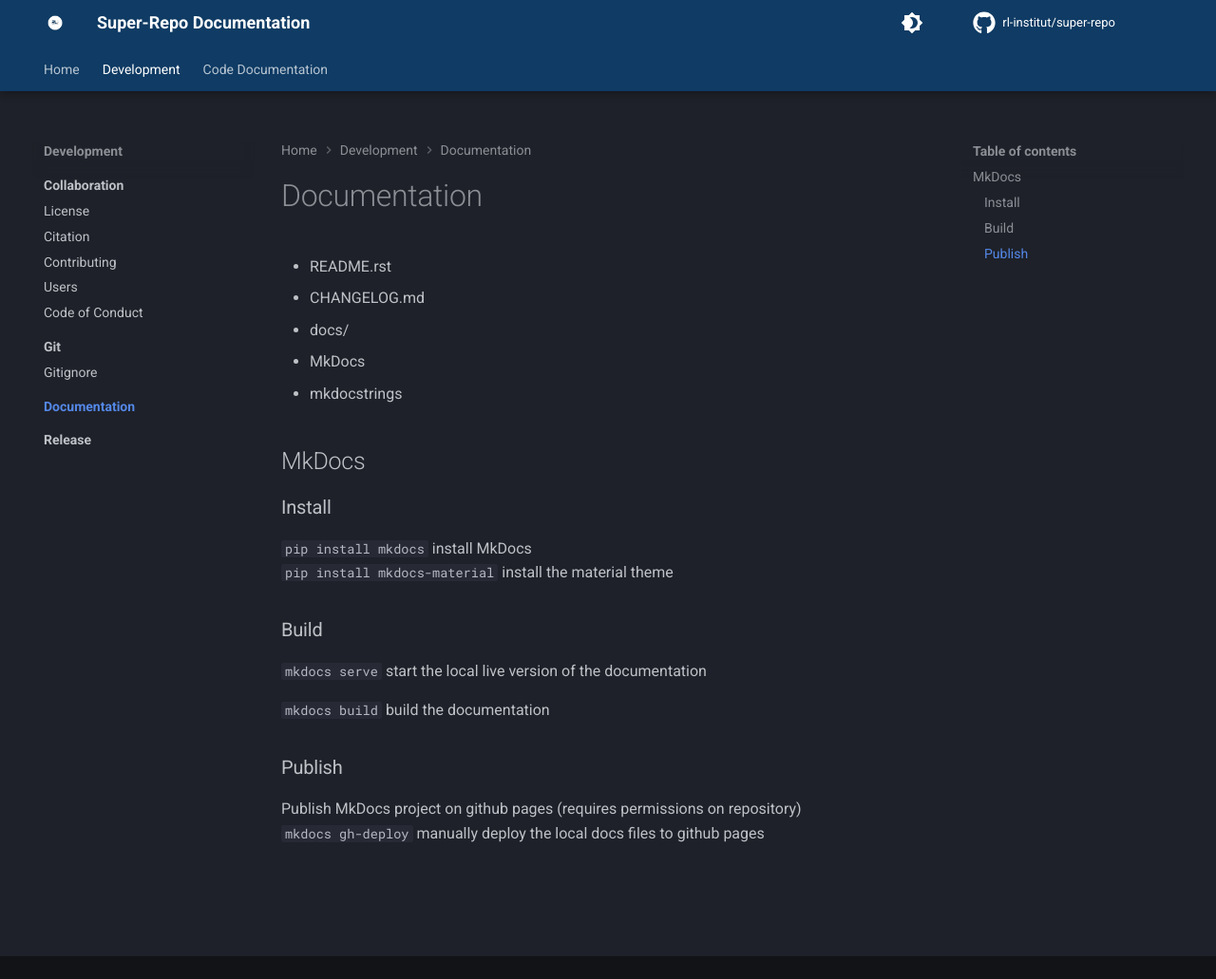
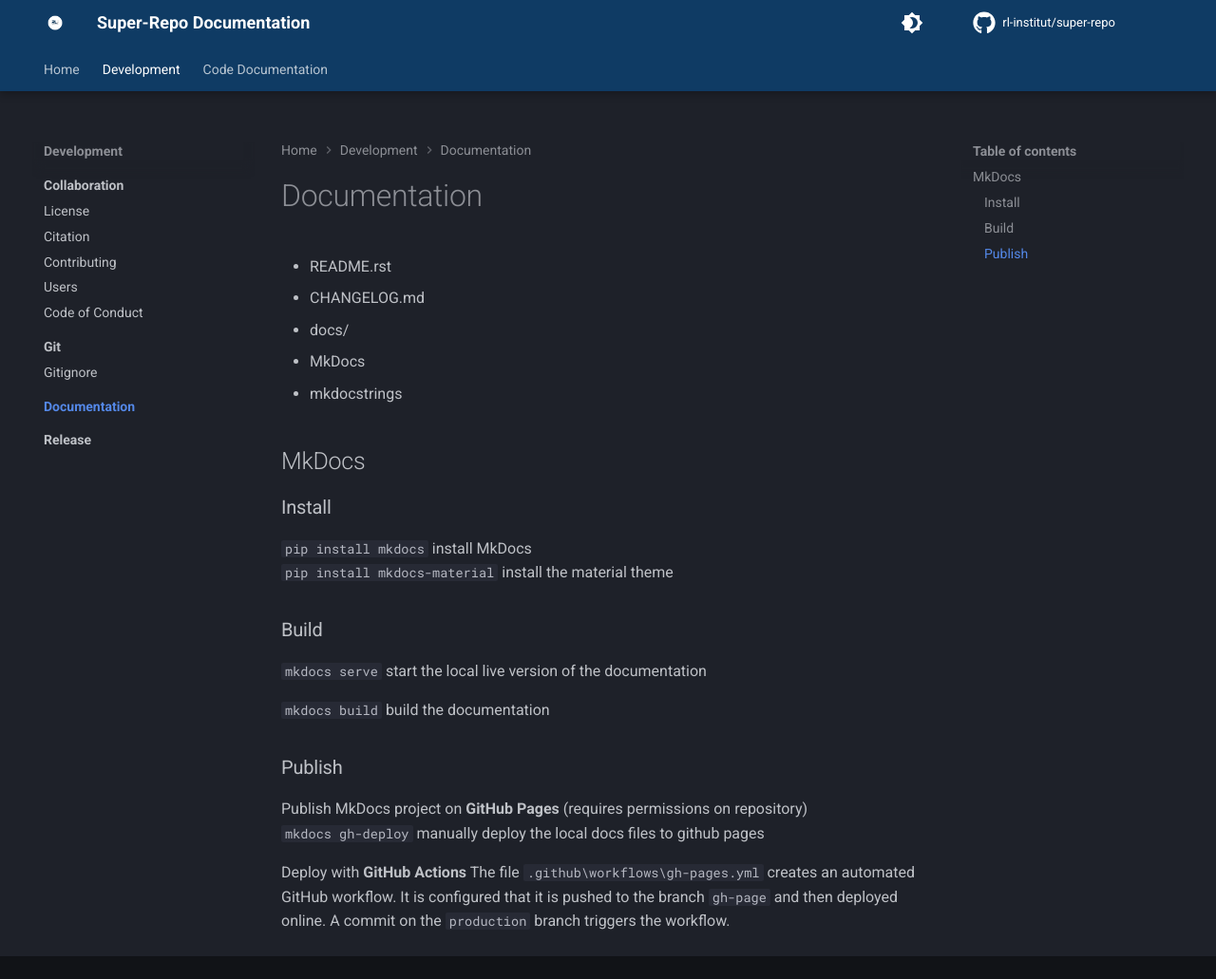
Before and after one commit to rl-institut/super-repo, an MkDocs documentation site: the page built from docs/documentation/index.md, in a window 1280 px wide and 1031 px high. Shown: the whole window at 95% size. Built offline with MkDocs 1.6.1 and Material for MkDocs 9.7.7, drawn with Linux system fonts in a browser that asks for light colours; comment, search, counter and statistics services are not loaded.

Commit message:
Update documentation for gh-page #4

```diff
--- a/docs/documentation/index.md
+++ b/docs/documentation/index.md
@@ -19,5 +19,10 @@
 `mkdocs build` build the documentation
 
 ### Publish
-Publish MkDocs project on github pages (requires permissions on repository) <br>
+Publish MkDocs project on **GitHub Pages** (requires permissions on repository) <br>
 `mkdocs gh-deploy` manually deploy the local docs files to github pages
+
+Deploy with **GitHub Actions**
+The file `.github\workflows\gh-pages.yml` creates an automated GitHub workflow.
+It is configured that it is pushed to the branch `gh-page` and then deployed online.
+A commit on the `production` branch triggers the workflow.
```
